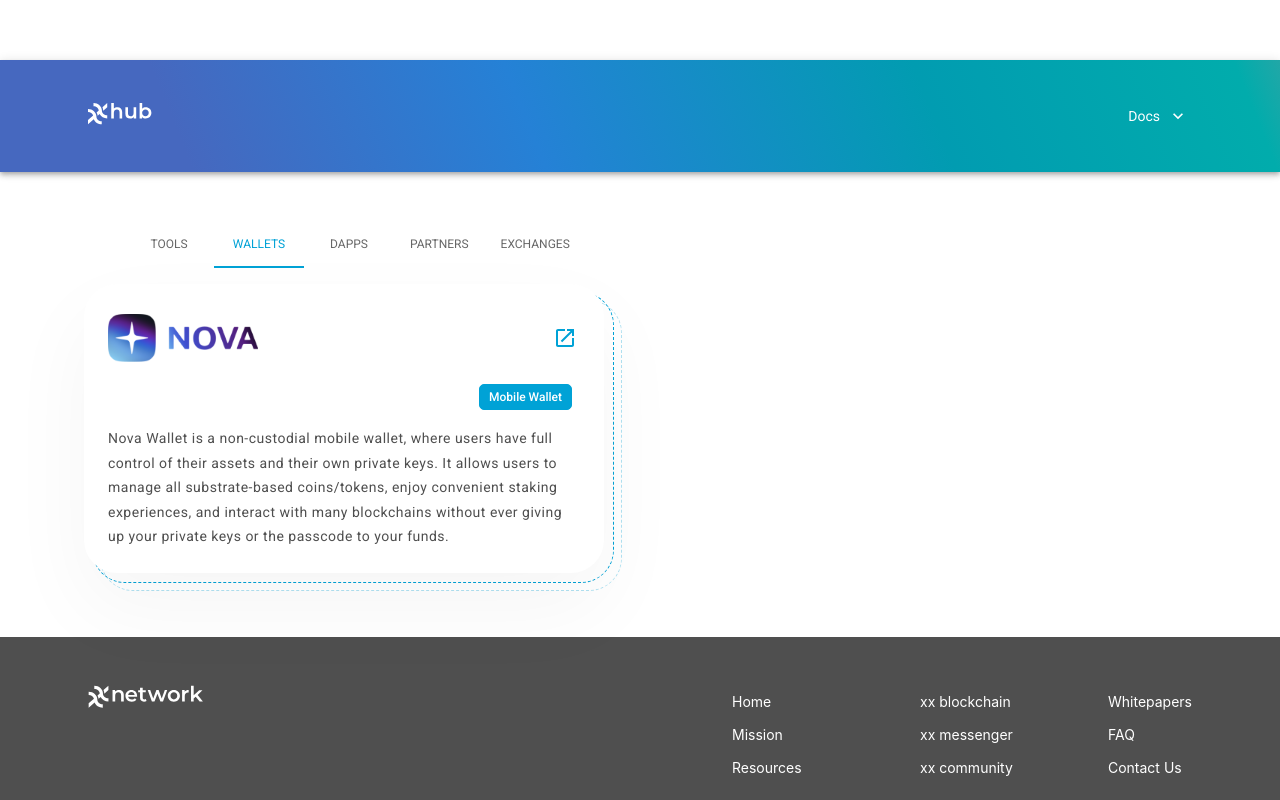
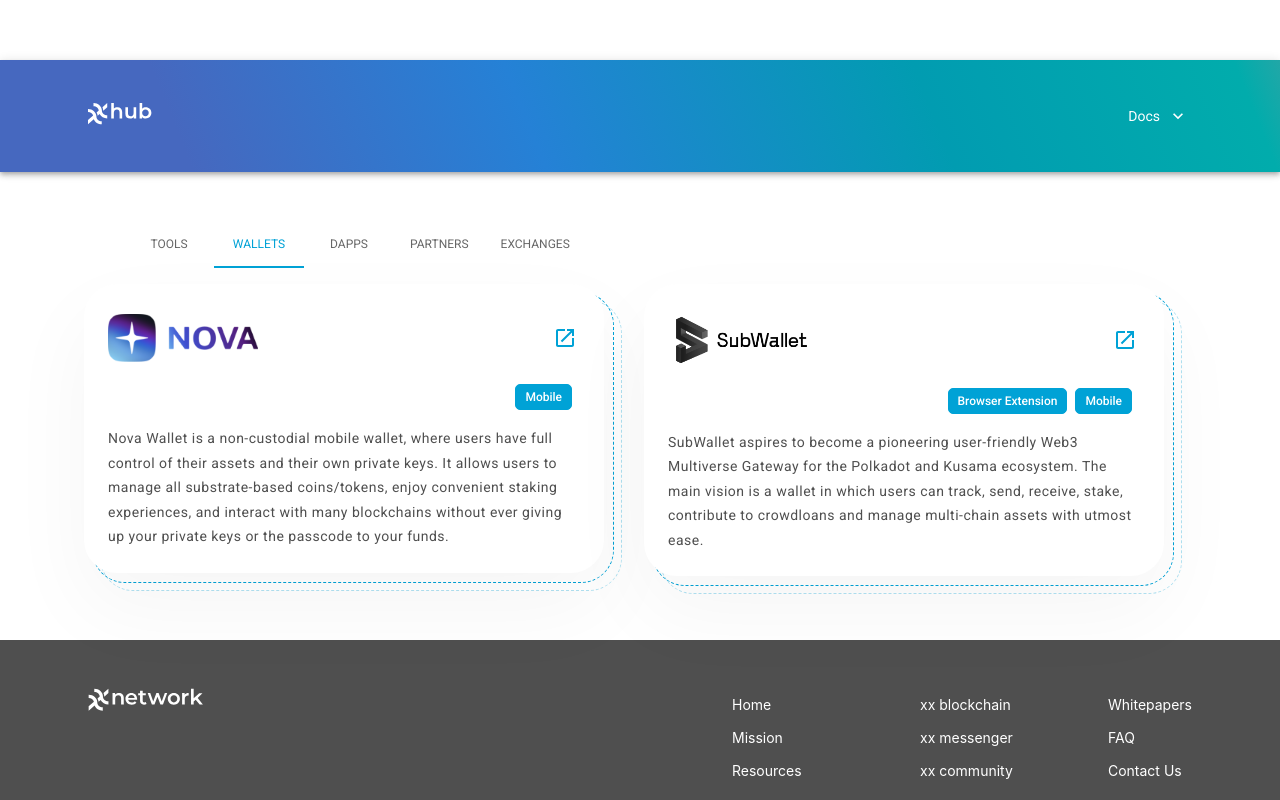
Before and after one commit to xxfoundation/web-hub, a React (Create React App) app: page / in a window 1280 px wide. Both pictures are taken after a click on the tab "WALLETS". Shown: the top 800 px of the page. Built offline with nearby package versions, Linux system fonts and the light colour scheme.

Commit message:
Add SubWallet. Allow for list of tags

```diff
--- a/src/components/ExternalCard.tsx
+++ b/src/components/ExternalCard.tsx
@@ -50,7 +50,7 @@
   marginRight: '0.5em'
 }));
 
-const ProductCard: FC<Props> = ({ company, description, logo, tag, url }) => {
+const ProductCard: FC<Props> = ({ company, description, logo, tags, url }) => {
   return (
     <StyledCard>
       <Stack spacing={2 }>
@@ -66,7 +66,9 @@
         </Stack>
         <Stack direction='row' sx={{justifyContent: 'space-between', alignItems: 'end', pr: '0.5em'}}>
           <Typography>{''}</Typography>
-          <Tag filled>{tag}</Tag>
+          <Stack direction='row' spacing={1}>
+            {tags?.map((tag) => (<Tag filled>{tag}</Tag>))}
+          </Stack>
         </Stack>
         <Typography variant='body3' sx={{minHeight: {xs: '150px', ml: '100px', lg: '100px'} }}>
           {description}
--- a/src/components/InternalCard.tsx
+++ b/src/components/InternalCard.tsx
@@ -68,7 +68,7 @@
   fontSize: 20
 }));
 
-const InternalCard: FC<Props> = ({ blank, company, description, icon, logo, tag, title, url }) => {
+const InternalCard: FC<Props> = ({ blank, company, description, icon, logo, tags, title, url }) => {
   return (
     <StyledCard>
       <Stack spacing={2}>
@@ -86,7 +86,9 @@
         </Stack>
         <Stack direction='row' sx={{justifyContent: 'space-between', alignItems: 'end', pr: '0.5em'}}>
           <ProductTitle>{title}</ProductTitle>
-          <Tag filled>{tag}</Tag>
+          <Stack direction='row' spacing={1}>
+            {tags?.map((tag) => (<Tag filled>{tag}</Tag>))}
+          </Stack>
         </Stack>
         <Typography variant='body3' sx={{minHeight: {xs: '150px', ml: '100px', lg: '100px'}}}>
           {description}
--- a/src/content/dapps.ts
+++ b/src/content/dapps.ts
@@ -9,7 +9,7 @@
     description:
       'The first and only messenger that truly protects communication between sender and receiver. All messages are not only end-to-end encrypted, but no metadata is ever – or can be – collected.',
     url: 'https://elixxir.io/',
-    tag: 'Private Messenger',
+    tags: ['Private Messenger'],
     company: 'Elixxir',
     companyUrl: 'https://elixxir.io',
     logo: xxmessenger
@@ -19,7 +19,7 @@
     description:
       'True Freedom to express yourself, your thoughts, your beliefs.\nSpeak easily to a group of friends or a global community. Talk about what you want. Surveillance free. Censorship proof. Your speakeasy is yours.',
     url: 'http://alpha.speakeasy.tech/',
-    tag: 'Private Social Network',
+    tags: ['Private Social Network'],
     company: 'Elixxir',
     companyUrl: 'https://elixxir.io',
     logo: speakeasy
--- a/src/content/exchanges.ts
+++ b/src/content/exchanges.ts
@@ -7,7 +7,7 @@
     description:
       'Founded in 2018, MEXC Global is known as the exchange of high performance and mega transaction matching technology. The team at MEXC Global are some of the first movers and pioneers of financial and blockchain technology. Currently, MEXC Global caters to 10 M+ users in more than 170 countries around the world',
     url: 'https://www.mexc.com/exchange/XX_USDT',
-    tag: 'CEX',
+    tags: ['CEX'],
     logo: mexc,
     company: 'MEXC Global',
     companyUrl: 'https://www.mexc.com/'
--- a/src/content/partners.ts
+++ b/src/content/partners.ts
@@ -6,9 +6,9 @@
 const partners: Product[] = [
   {
     description:
-      'Participate in Democracy on the xx network!\nPolkassembly is a unified platform to discuss and vote on Governance proposals, motions and referandas.',
+      'Participate in Democracy on the xx network!\nPolkassembly is a unified platform to discuss and vote on Governance proposals, motions and referanda.',
     url: 'https://xx.polkassembly.io',
-    tag: 'Governance',
+    tags: ['Governance'],
     logo: polkassembly,
     company: 'Polkassembly',
     companyUrl: 'https://polkassembly.io'
@@ -17,7 +17,7 @@
     description:
       'An alternative to the official xx network block explorer.\nPolkastats allows you to connect to the polkadot-js extension to easily select, compare and nominate validators.',
     url: 'https://xx.polkastats.io/',
-    tag: 'Explorer',
+    tags: ['Explorer'],
     logo: polkastats,
     company: 'Polkastats',
     companyUrl: 'https://polkastats.io'
--- a/src/content/tools.ts
+++ b/src/content/tools.ts
@@ -13,7 +13,7 @@
     description:
     'Use this app to create your first quantum-ready wallet!\nSleeve is the novel Wallet generation algorithm used by xx network. With Sleeve, a backup quantum secure Wallet is embedded into a standard non quantum secure Wallet.',
     url: 'https://sleeve.xx.network',
-    tag: 'Wallet Generation',
+    tags: ['Wallet Generation'],
     icon: sleeve,
     logo: foundation,
     company: 'xx Foundation',
@@ -24,7 +24,7 @@
     description:
     'Use the official web-based wallet app to create quantum-ready wallets, stake your xx coins, and vote on network issues. This is the most complex and complete tool used to interact with xx network blockchain.',
     url: 'https://wallet.xx.network',
-    tag: 'Wallet',
+    tags: ['Wallet'],
     icon: wallet,
     logo: foundation,
     company: 'xx Foundation',
@@ -35,7 +35,7 @@
     description:
     'Stake your xx coins!\nHelp secure the network and earn rewards. This app helps you stake (or unstake) your xx coins and redeem your rewards with only a handful of clicks while ensuring you retain custody of your coins.',
     url: 'https://staking.xx.network',
-    tag: 'Staking',
+    tags: ['Staking'],
     icon: staking,
     logo: foundation,
     company: 'xx Foundation',
@@ -46,7 +46,7 @@
     description:
     'Navigate through the block explorer to learn more about xx network blockchain and to inspect on-chain data, such as transfers, account balances, validators performance and staking activity.',
     url: 'https://explorer.xx.network',
-    tag: 'Explorer',
+    tags: ['Explorer'],
     icon: explorer,
     logo: foundation,
     company: 'xx Foundation',
@@ -58,7 +58,7 @@
     'Visit the cMix dashboard to see nodes processing messages in real time and check statistics on their performance, uptime, and overall network throughput.',
     url: 'https://dashboard.xx.network',
     blank: true,
-    tag: 'Dashboard',
+    tags: ['Dashboard'],
     icon: cmix,
     logo: foundation,
     company: 'xx Foundation',
--- a/src/content/wallets.ts
+++ b/src/content/wallets.ts
@@ -1,16 +1,26 @@
 import type { Product } from '../types';
 
 import novaWallet from '../assets/images/logos/novawallet.png';
+import subWallet from '../assets/images/logos/subwallet.png';
 
 const wallets: Product[] = [
   {
     description:
       'Nova Wallet is a non-custodial mobile wallet, where users have full control of their assets and their own private keys. It allows users to manage all substrate-based coins/tokens, enjoy convenient staking experiences, and interact with many blockchains without ever giving up your private keys or the passcode to your funds.',
     url: 'https://novawallet.io/',
-    tag: 'Mobile Wallet',
+    tags: ['Mobile'],
     logo: novaWallet,
     company: 'Nova Wallet',
     companyUrl: 'https://novawallet.io/'
+  },
+  {
+    description:
+      'SubWallet aspires to become a pioneering user-friendly Web3 Multiverse Gateway for the Polkadot and Kusama ecosystem. The main vision is a wallet in which users can track, send, receive, stake, contribute to crowdloans and manage multi-chain assets with utmost ease.',
+    url: 'https://subwallet.app/',
+    tags: ['Browser Extension', 'Mobile'],
+    logo: subWallet,
+    company: 'SubWallet',
+    companyUrl: 'https://subwallet.app/'
   }
 ];
 
--- a/src/types.ts
+++ b/src/types.ts
@@ -3,7 +3,7 @@
   description: string;
   url: string;
   blank?: boolean;
-  tag?: string;
+  tags?: string[];
   icon?: string;
   logo?: string
   company?: string;
```
Also changed, not shown: src/assets/images/logos/subwallet.png (added).
